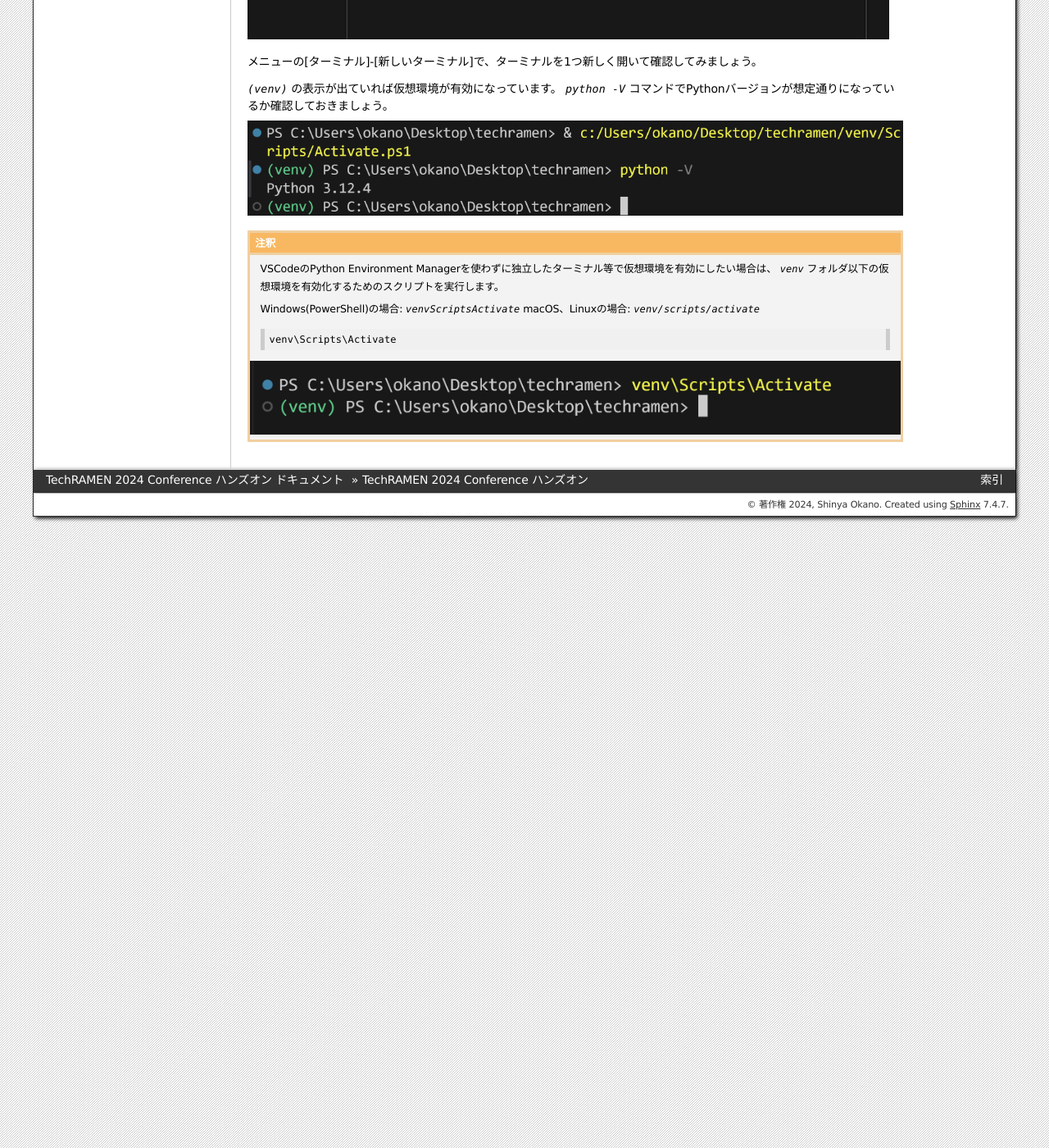
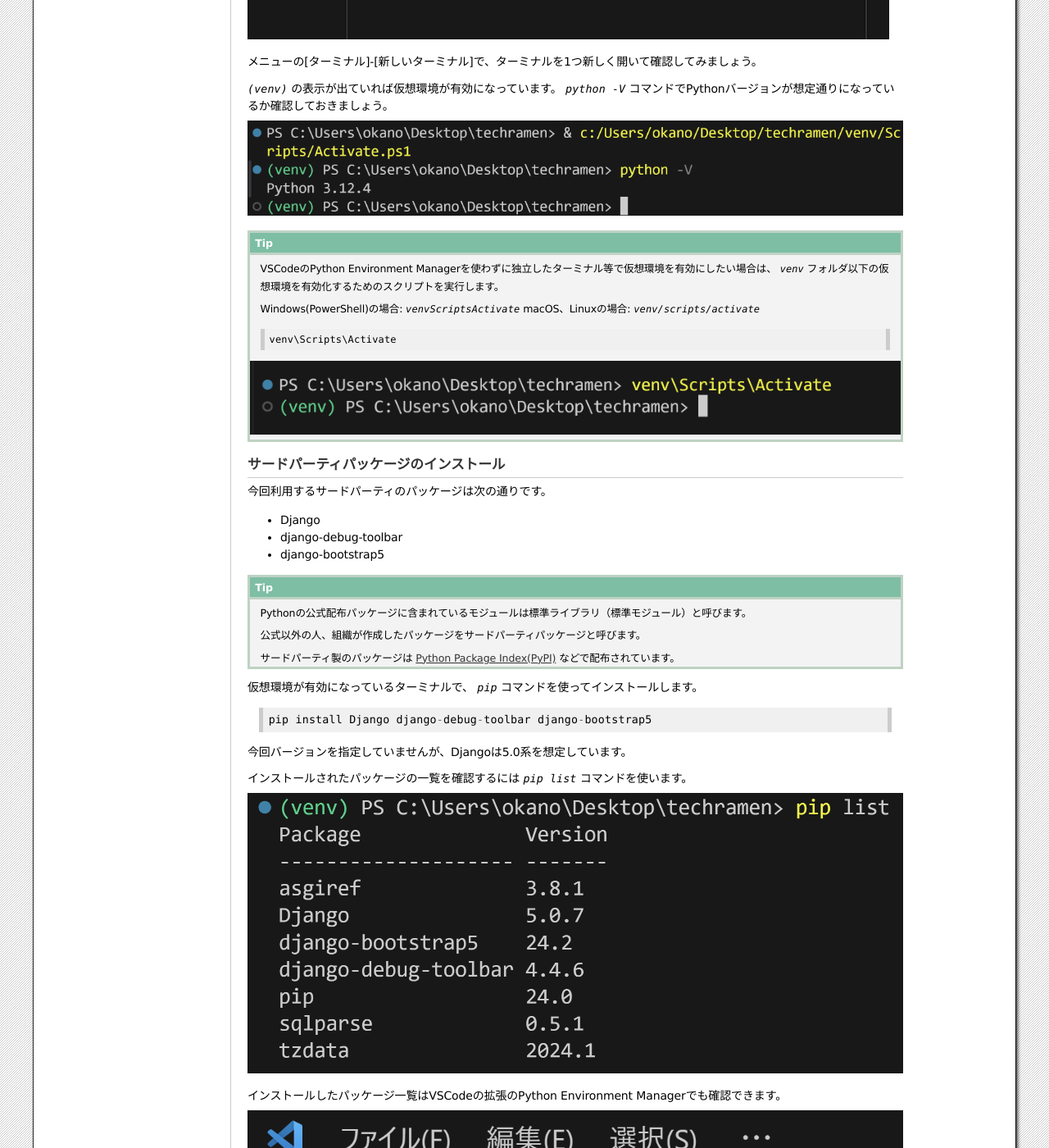
Before and after one commit to tokibito/techramen-handson, a Sphinx documentation site: the page built from docs/source/index.rst, in a window 1280 px wide and 1400 px high, scrolled down 9785 px. Shown: the whole window at 82% size. Built offline with Sphinx 7.4.7, drawn with Linux system fonts in a browser that asks for light colours; some of the changed text lies outside the part shown.

Commit message:
startproject

```diff
--- a/docs/source/index.rst
+++ b/docs/source/index.rst
@@ -234,11 +234,11 @@
 
   * SQLite3データベースファイルのビューワー
 
-VSCodeの拡張機能のインストール済みの一覧に以下の拡張機能があれば大丈夫です。
+VSCodeの拡張機能のインストール済みの一覧に次の拡張機能があれば大丈夫です。
 
 .. image:: images/vscode-extensions.png
 
-.. note:: もしVSCodeで他の拡張機能をたくさんインストールしていて競合してしまう場合は、[ファイル]-[ユーザー設定]-[プロファイル]-[プロファイルの作成]から別のプロファイルを作って作業してください。
+.. tip:: もしVSCodeで他の拡張機能をたくさんインストールしていて競合してしまう場合は、[ファイル]-[ユーザー設定]-[プロファイル]-[プロファイルの作成]から別のプロファイルを作って作業してください。
 
 作業用フォルダ
 -----------------
@@ -285,7 +285,7 @@
 
 .. image:: images/terminal-python-version.png
 
-.. note:: Windows用Pythonで利用できる `py` コマンドは、Pythonのバージョンを指定して起動できるランチャーアプリケーションです。 macOSやLinuxの場合は、通常 `python3.x` （x部分はマイナーバージョン）のようなコマンドで複数のバージョンを使い分けます。
+.. tip:: Windows用Pythonで利用できる `py` コマンドは、Pythonのバージョンを指定して起動できるランチャーアプリケーションです。 macOSやLinuxの場合は、通常 `python3.x` （x部分はマイナーバージョン）のようなコマンドで複数のバージョンを使い分けます。
 
 Pythonのバージョンを確認できたら、組み込みの `venv` モジュールを使って、 `venv` という名前のPython仮想環境を作成します。
 
@@ -312,7 +312,7 @@
 
 .. image:: images/python-venv-new-terminal.png
 
-.. note::
+.. tip::
 
    VSCodeのPython Environment Managerを使わずに独立したターミナル等で仮想環境を有効にしたい場合は、 `venv` フォルダ以下の仮想環境を有効化するためのスクリプトを実行します。
 
@@ -324,3 +324,72 @@
       venv\Scripts\Activate
 
    .. image:: images/python-venv-activate-terminal.png
+
+サードパーティパッケージのインストール
+-------------------------------------------
+
+今回利用するサードパーティのパッケージは次の通りです。
+
+* Django
+* django-debug-toolbar
+* django-bootstrap5
+
+.. tip::
+
+   Pythonの公式配布パッケージに含まれているモジュールは標準ライブラリ（標準モジュール）と呼びます。
+
+   公式以外の人、組織が作成したパッケージをサードパーティパッケージと呼びます。
+
+   サードパーティ製のパッケージは `Python Package Index(PyPI) <https://pypi.org/>`_ などで配布されています。
+
+仮想環境が有効になっているターミナルで、 `pip` コマンドを使ってインストールします。
+
+.. code-block::
+
+   pip install Django django-debug-toolbar django-bootstrap5
+
+今回バージョンを指定していませんが、Djangoは5.0系を想定しています。
+
+インストールされたパッケージの一覧を確認するには `pip list` コマンドを使います。
+
+.. image:: images/pip-list.png
+
+インストールしたパッケージ一覧はVSCodeの拡張のPython Environment Managerでも確認できます。
+
+.. image:: images/python-venv-manager-packages.png
+
+問題ないことを確認したら、インストールしたパッケージとバージョンの一覧を `requirements.txt` に書き出しておきましょう。
+
+.. code-block::
+
+   pip freeze > requirements.txt
+
+書き込んだらエディタで想定どおりの内容になっているか確認しておきましょう。
+
+.. image:: images/requirements-txt.png
+
+.. tip::
+
+   ターミナルで、コマンドの後ろに ` > ファイル名` のように記述して実行すると、実行したコマンドの標準出力（ターミナルに通常表示される文字）が、画面の変わりにファイルに出力されます。
+
+Djangoプロジェクトの作成と日本語設定
+========================================
+
+Djangoのプロジェクトを作成して、開発用Webサーバーを起動してみます。
+
+Djangoのプロジェクト作成
+------------------------------
+
+Djangoをインストールした仮想環境のターミナルでは管理コマンド `django-admin` を使用できます。
+
+プロジェクトを作成する場合は `startproject` サブコマンドを使います。今回、Djangoのプロジェクト名は `self_order_system` とします。
+
+.. code-block::
+
+   django-admin startproject self_order_system
+
+コマンドが成功するとプロジェクトのファイル群が作成されます。ターミナルには特に表示はでません。
+
+.. image:: images/django-start-project.png
+
+.. image:: images/django-project-structure.png
```
Also changed, not shown: docs/source/images/django-start-project.png (added), docs/source/images/pip-list.png (added), docs/source/images/python-venv-manager-packages.png (added), docs/source/images/requirements-txt.png (added).
